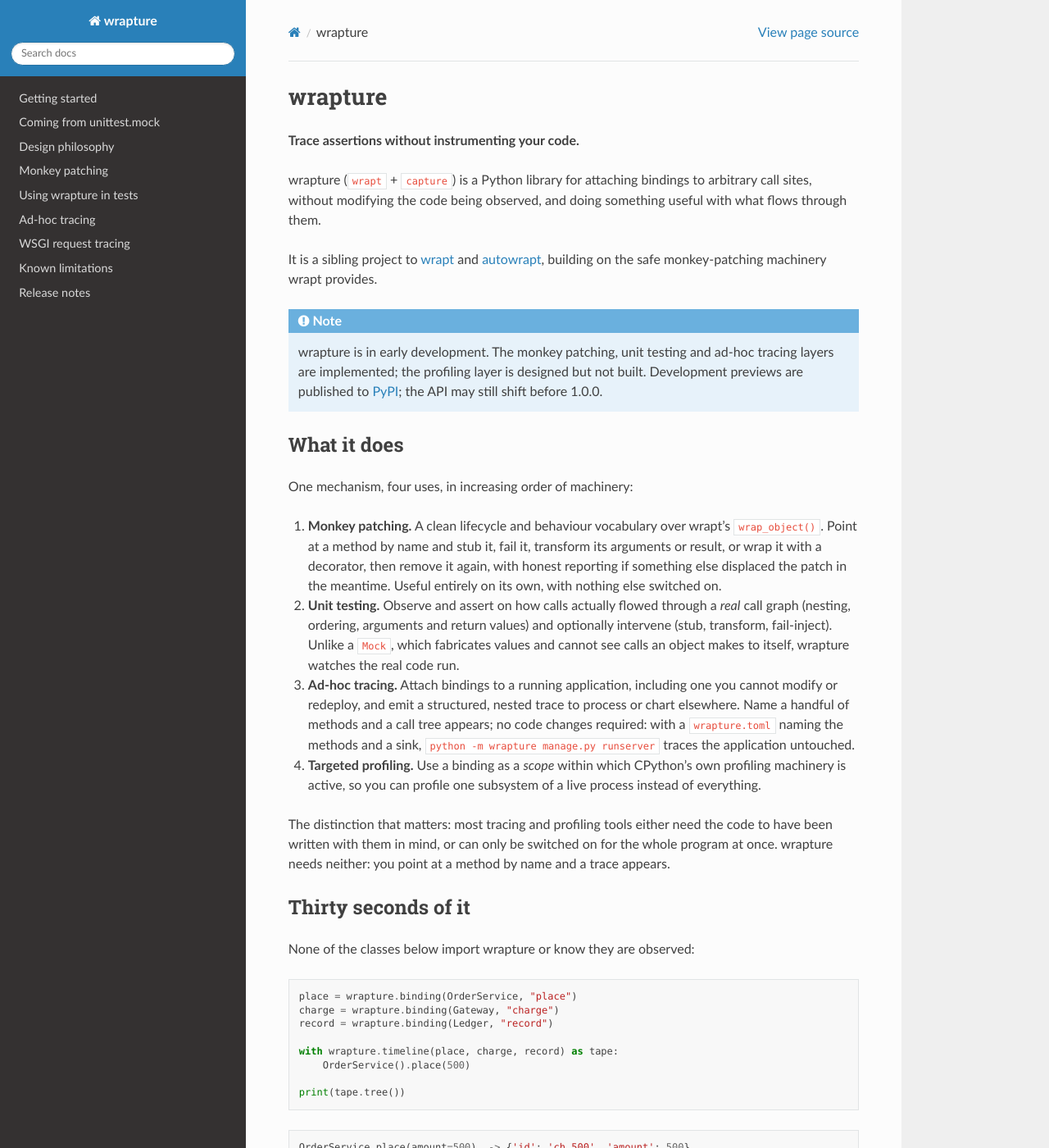
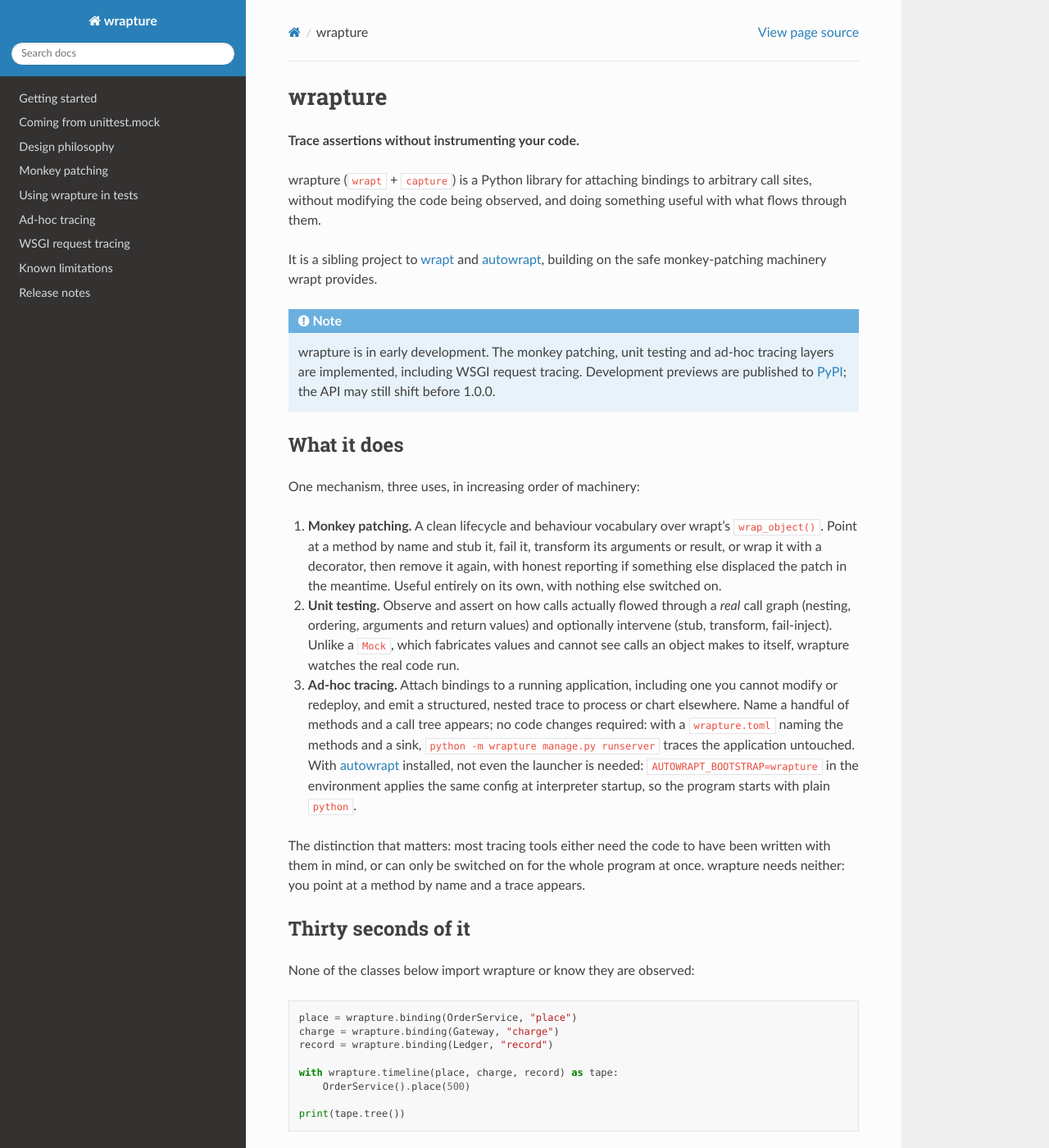
Before and after one commit to GrahamDumpleton/wrapture, a Sphinx documentation site: the page built from docs/index.md, in a window 1280 px wide and 1400 px high. Shown: the whole window at 82% size. Built offline with Sphinx 7.4.7 and the Read the Docs theme 3.1.0, drawn with Linux system fonts in a browser that asks for light colours.

Commit message:
Wind back targeted profiling as a stated goal
Let the monkey patching, testing and tracing layers settle and prove
out before promising more. The README and docs index drop the
targeted profiling use case, the cProfile comparison and the sampling
profiler disclaimer, and their status notes now describe what is
implemented, WSGI request tracing included. The ad-hoc tracing item
also gains the autowrapt injection path alongside the runner. The
PyPI description now matches the GitHub repository description
verbatim, and the keywords, package docstring and agent guidance say
monkey patching, testing and tracing.

````diff
--- a/docs/index.md
+++ b/docs/index.md
@@ -12,15 +12,15 @@
 
 ```{note}
 wrapture is in early development. The monkey patching, unit testing
-and ad-hoc tracing layers are implemented; the profiling layer is
-designed but not built. Development previews are published to
+and ad-hoc tracing layers are implemented, including WSGI request
+tracing. Development previews are published to
 [PyPI](https://pypi.org/project/wrapture/); the API may still shift
 before 1.0.0.
 ```
 
 ## What it does
 
-One mechanism, four uses, in increasing order of machinery:
+One mechanism, three uses, in increasing order of machinery:
 
 1. **Monkey patching.** A clean lifecycle and behaviour vocabulary over
    wrapt's `wrap_object()`. Point at a method by name and stub it, fail it,
@@ -40,16 +40,15 @@
    process or chart elsewhere. Name a handful of methods and a call tree
    appears; no code changes required: with a `wrapture.toml` naming the
    methods and a sink, `python -m wrapture manage.py runserver` traces the
-   application untouched.
+   application untouched. With [autowrapt](https://github.com/GrahamDumpleton/autowrapt)
+   installed, not even the launcher is needed: `AUTOWRAPT_BOOTSTRAP=wrapture`
+   in the environment applies the same config at interpreter startup, so the
+   program starts with plain `python`.
 
-4. **Targeted profiling.** Use a binding as a *scope* within which CPython's
-   own profiling machinery is active, so you can profile one subsystem of a
-   live process instead of everything.
-
-The distinction that matters: most tracing and profiling tools either need
-the code to have been written with them in mind, or can only be switched on
-for the whole program at once. wrapture needs neither: you point at a
-method by name and a trace appears.
+The distinction that matters: most tracing tools either need the code to
+have been written with them in mind, or can only be switched on for the
+whole program at once. wrapture needs neither: you point at a method by
+name and a trace appears.
 
 ## Thirty seconds of it
 
--- a/pyproject.toml
+++ b/pyproject.toml
@@ -7,7 +7,7 @@
 [project]
 name = "wrapture"
 dynamic = ["version"]
-description = "Library for attaching bindings to arbitrary Python call sites for monkey patching, testing, tracing and profiling."
+description = "Monkey patch, test, and trace Python by attaching bindings to call sites, without modifying the code being observed. Built on wrapt."
 readme = "README.md"
 license = "BSD-2-Clause"
 license-files = ["LICENSE"]
@@ -15,7 +15,7 @@
     {name = "Graham Dumpleton", email = "Graham.Dumpleton@gmail.com"}
 ]
 requires-python = ">=3.12"
-keywords = ["wrapper", "monkey patching", "tracing", "testing", "profiling"]
+keywords = ["wrapper", "monkey patching", "tracing", "testing"]
 classifiers = [
     "Development Status :: 2 - Pre-Alpha",
     "Programming Language :: Python :: 3",
--- a/src/wrapture/__init__.py
+++ b/src/wrapture/__init__.py
@@ -1,7 +1,7 @@
 """
 Wrapture is a library for attaching bindings to arbitrary Python call sites,
 without modifying the code being observed, for use in monkey patching,
-testing, tracing and profiling.
+testing and tracing.
 """
 
 
````
Also changed, not shown: AGENTS.md (+1 -1 lines), README.md (+13 -17 lines).
